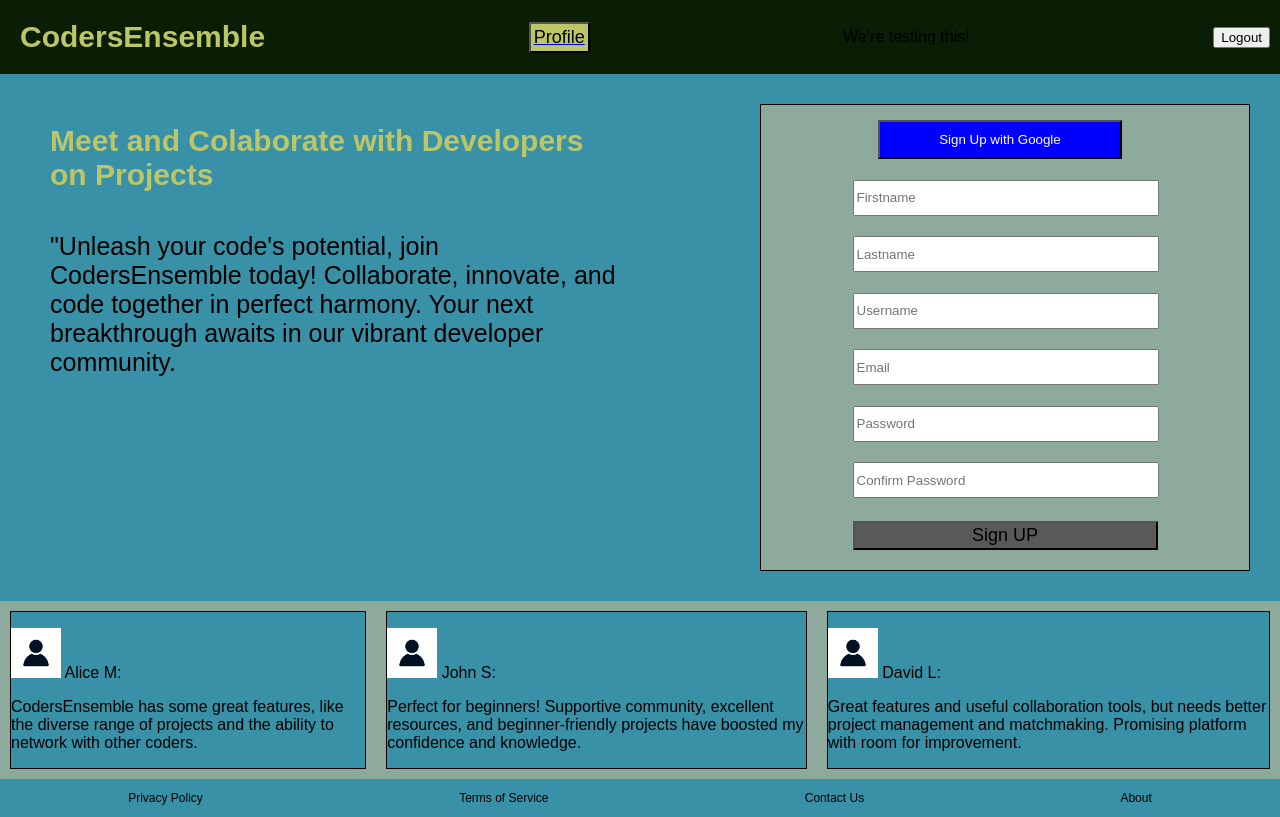
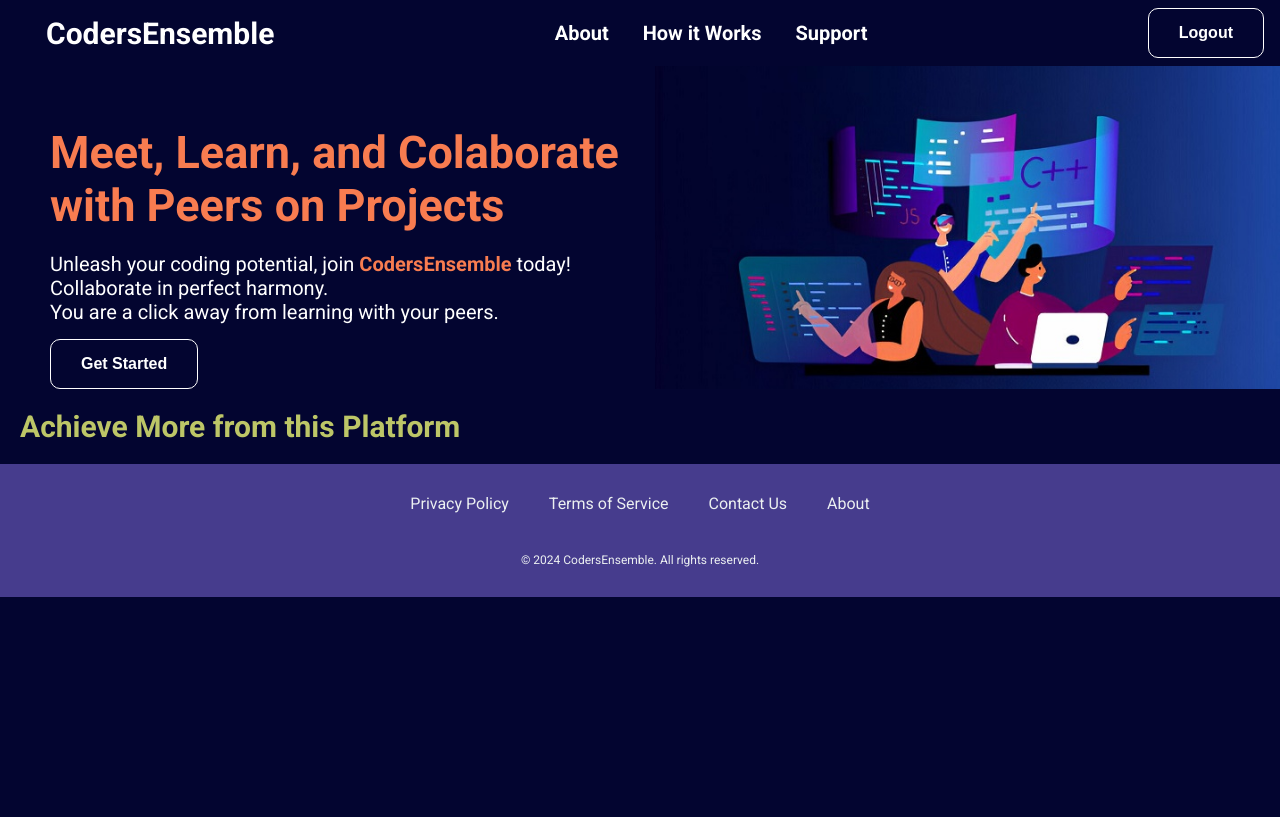
Before and after one commit to NdigirigiGichuhi/CodersEnsemble, a Flask app: page / in a window 1280 px wide. After the commit the page ends 597 px from the top, so only its background shows below. Run offline with Flask 3, Linux system fonts and the light colour scheme; the visitor is signed in with stand-in values (Sample User, id 1).

Commit message:
Updated frontend - landing page, login, register

```diff
--- a/app/static/css/styles.css
+++ b/app/static/css/styles.css
@@ -1,29 +1,238 @@
+
+/* Resetting CSS values*/
+* {
+    box-sizing: border-box;
+    margin: 0;
+    padding: 0;
+}
+
+/* Styling the body */
 body {
-    background-color: #3891A6;
-    font-family: Arial, Helvetica, sans-serif;
-    margin: 0;
+    background-color: #030530;
+    color: white;
+    font-family: "Roboto", sans-serif;
+    width: 100vw;
+    height: 100vh;
+}
+
+.red {
+    color: red;
+}
+
+
+/* Navbar and Header Styling */
+.header{
+    background-color: #030530;
+    color: #fffcff;
+    padding: 10px;
+    display: flex;
+    justify-content: space-between;
+    align-items: center;
+    margin: 0 auto;
+    padding: 8px 16px;
+}
+.navigation {
+    display: flex;
+    justify-content: space-around;
+}
+.navbar-links a{
+    text-decoration: none;
+    margin: 0 15px ;
+    font-size: 20px;
+    font-weight: bold;
+    color: #FFFFFF;
+}
+
+.navbar-links a:hover {
+    color: #F87C50;
+}
+
+
+.logo {
+    font-size: 30px;
+    font-weight: bold;
+    float: left;
+    padding-left: 30px;
+}
+
+.logo>a {
+    color: #080708;
+    text-decoration: none;
+    color: #FFFFFF;
+}
+
+.intro h2 {
+    color: #F87C50;
+    font-size: 1.875rem;
 }
 
 .navbar{
-    background-color: #091E05;
     border-top: 0;
     display: flex;
     justify-content: space-between;
     align-items: center;
 }
 
-button {
-    height: fit-content;
-    margin-right: 10px;
-
+.log-btn {
+    background-color: transparent;
+    border: 1px solid;
+    color: #FFFFFF;
+    padding: 15px 30px;
+    text-align: center;
+    text-decoration: none;
+    display: inline-block;
+    font-size: 16px;
+    font-weight: bold;
+    border-radius: 10px;
 }
 
-.container {
-    display: flex;
-    margin: 30px;
-    justify-content: space-between;
+.log-btn:hover {
+    color: black;
+    background-color: #F87C50;
 }
 
+.logo>a:hover {
+    color: #F87C50;
+}
+
+.hero-section {
+    display: flex;
+    flex-direction: row;
+    padding-left: 30px;
+}
+.hero-content {
+    width: 50%;
+}
+
+.hero-img {
+    background-image: url('../img/coders-ensemble-hero.jpg');
+    width: 50%;
+    background-size: cover;
+    background-position: center;
+    background-repeat: no-repeat;
+}
+
+.hero-img img {
+    max-height: 100vh;
+}
+
+.intro h2 {
+    font-size: 45px;
+    padding-top: 40px;
+    padding-bottom: 0;
+}
+
+.intro p {
+    font-size: 20px;
+    padding-left: 20px;
+}
+
+.hero-cta {
+    padding-left: 20px;
+    padding-top: 15px;
+}
+.cta-btn{
+    background-color: transparent;
+    border: 1px solid;
+    color: #FFFFFF;
+    padding: 15px 30px;
+    text-align: center;
+    text-decoration: none;
+    display: inline-block;
+    font-size: 16px;
+    font-weight: bold;
+    border-radius: 10px;
+}
+
+.cta-btn:hover {
+    background-color: #F87C50;
+    color: black;
+}
+
+.span {
+    color: #F87C50;
+    font-weight: bold;
+}
+
+/*Styling the Footer Section*/
+footer {
+    background-color: #463C8D;
+    color: #ecf0f1;
+    padding: 20px 0;
+    align-items: center;
+    display: flex;
+    flex-direction: column;
+}
+
+.footer-container {
+    display: flex;
+    justify-content: space-around;
+    flex-direction: row;
+    align-items: right;
+    padding: 0 20px;
+    bottom: 0;
+    max-width: 1200px;
+    margin: 0 auto;
+    flex-wrap: no-wrap;
+}
+
+.footer-container div {
+    margin: 10px 20px;
+}
+
+.footer-container a {
+    color: #ecf0f1;
+    text-decoration: none;
+    transition: color 0.3s;
+}
+
+.footer-container a:hover {
+    color:#F87C50;
+}
+
+.footer-bottom {
+    text-align: center;
+    padding: 10px 20px;
+    background-color: #463C8D;
+    margin-top: 20px;
+}
+
+.footer-bottom p {
+    margin: 0;
+}
+
+/* Services Section */
+.services {
+    display: flex;
+    justify-content: space-around;
+    align-items: center;
+}
+#coding-colab {
+    background-image: url('../img/coding.png');
+}
+
+
+
+.signup-container {
+    display: flex;
+    justify-content: space-between;
+    width: 80vw;
+    padding: 30px;
+    flex-direction: row;
+}
+
+#signup-image {
+    width: 50%;
+    background-image: url('../img/sign-up.jpg');
+    background-color: #0F70DA;
+    background-size: cover;
+    background-position: center;
+    background-repeat: no-repeat;
+}
+
+#signup-section h2 {
+    color:#F87C50;
+}
 .content {
     display: flex;
     flex-direction: column;
@@ -45,7 +254,7 @@ button {
 h2 {
     color: #BDC667;
     margin: 20px;
-    font-size: 30px;
+    font-size: 1.875rem;
 }
 
 h4 {
@@ -69,30 +278,8 @@ input[type="text"], input[type="email"], input[type="password"] {
     margin: 0;
 }
 
-.reviews {
-    background-color: #8DAA9D;
-    display: flex;
-}
 
-.review {
-    border: 1px solid;
-    margin: 10px;
-    background-color: #3891A6;
-}
 
-.review img {
-    width: 50px;
-    height: 50px;
-}
-
-.review p {
-    font-size: 16px;
-}
-
-footer {
-    display: flex;
-    justify-content: space-around;
-}
 
 footer p {
     font-size: 12px;
@@ -118,3 +305,8 @@ input[type="submit"] {
     display: block;
     padding: 3px;
 }
+
+
+#main-form {
+    display:inline;
+}
--- a/app/templates/landing.html
+++ b/app/templates/landing.html
@@ -3,30 +3,45 @@
 {% block title %}CodersEnsemble{% endblock title %}
 
 {% block main %}
-<div class="container">
-    <div class="content">
-        <h4>Meet and Colaborate with Developers on Projects</h4>
-        <p>"Unleash your code's potential, join CodersEnsemble today! Collaborate, innovate, and code together in
-            perfect harmony. Your next breakthrough awaits in our vibrant developer community.</p>
+<div class="hero-section">
+    <div class="hero-content">
+        <div class="intro">
+            <h2>Meet, Learn, and Colaborate with Peers on Projects</h2>
+            <p>Unleash your coding potential, join <span class="span">CodersEnsemble</span>  today! Collaborate in
+            perfect harmony. <br> You are a click away from learning with your peers.</p>
+        </div>
+        <div class="hero-cta">
+            <a href="{{ url_for('auth.sign_up')}}">
+                <button class="cta-btn">Get Started</button>
+            </a>
+        </div>
+    </div>
+    <div class="hero-img">
     </div>
 
-    <div class="signup">
-        <button>Sign Up with Google</button>
-        <form action="" method="POST">
-            {{ form.hidden_tag() }}
+</div>
+<section id="achieve">
+    <div class="section-header">
+        <h2>Achieve More from this Platform</h2>
+    </div>
+    <div class="services">
+        <div id="coding-colab">
+        </div>
+        <div id="learning">
 
-            <p>{{ form.firstname() }}</p>
-            <p>{{ form.lastname() }}</p>
-            <p>{{ form.username() }}</p>
-            <p>{{ form.email() }}</p>
-            <p>{{ form.password() }}</p>
-            <p>{{ form.confirm_pass() }}</p>
-            <p>{{ form.submit() }}</p>
+        </div>
+        <div class="forums">
 
-        </form>
+        </div>
     </div>
-</div>
 
+</section>
+
+
+
+<!--
+
+    <img src="{{ url_for('static', filename='img/sign-up.jpg') }}" alt="People collaborating concept">
 <div class="reviews">
     <div class="review">
         <p>
@@ -37,6 +52,8 @@
         <p>CodersEnsemble has some great features, like the diverse range of projects and the ability to network with
             other coders.</p>
     </div>
+
+
     <div class="review">
         <p>
             <span><img src="{{ url_for('static', filename='img/user.jpg') }}"></span>
@@ -53,12 +70,6 @@
         <p>Great features and useful collaboration tools, but needs better project management and matchmaking. Promising
             platform with room for improvement.</p>
     </div>
+-->
 </div>
-
-<footer>
-    <p>Privacy Policy</p>
-    <p>Terms of Service</p>
-    <p>Contact Us</p>
-    <p>About</p>
-</footer>
 {% endblock main %}
--- a/app/templates/main.html
+++ b/app/templates/main.html
@@ -1,31 +1,62 @@
 <!DOCTYPE html>
 <html lang="en">
+
 <head>
     <meta charset="UTF-8">
     <meta name="viewport" content="width=device-width, initial-scale=1.0">
     <link rel="stylesheet" href="{{ url_for('static', filename='css/styles.css') }}">
+    <link rel="preconnect" href="https://fonts.googleapis.com">
+    <link rel="preconnect" href="https://fonts.gstatic.com" crossorigin>
+    <!-- Favicon Link -->
+    <link rel="icon" type="image/png" href="{{ url_for('static', filename='/img/favicon.png')}}">
+    <!--Link to the Google Font - Roboto -->
+    <link
+        href="https://fonts.googleapis.com/css2?family=Roboto:ital,wght@0,100;0,300;0,400;0,500;0,700;0,900;1,100;1,300;1,400;1,500;1,700;1,900&display=swap"
+        rel="stylesheet">
     <title>{% block title %}{% endblock title %}</title>
 </head>
+
 <body>
-    <div>
-        <nav class="navbar">
-            <h2>CodersEnsemble</h2>
+    <div class="header">
+        <div class="logo">
+            <a href="{{ url_for("main.index") }}" id="logo">CodersEnsemble</a>
+        </div>
+        <div class="navigation">
+            <nav class="navbar-links">
+                    <a href="#">About</a>
+                    <a href="#">How it Works</a>
+                    <a href="#">Support</a>
+            </nav>
+        </div>
+        <div class="cta">
             {% if current_user.is_authenticated %}
-            <a href="{{ url_for('main.display_profile')}}">
-                <button class="btn">Profile</button>
-            </a>
-            {% endif %}
-            <p>We're testing this!</p>
-            {% if current_user.is_authenticated %}
-                <form action="{{ url_for('auth.logout') }}" method="POST" style="display:inline;">
-                    <button type="submit" class="logout">Logout</button>
+                <form id="main-form" action="{{ url_for('auth.logout') }}" method="POST"">
+                    <button type="submit" class="log-btn">Logout</button>
                 </form>
             {% else %}
-               <a href="{{ url_for('auth.login') }}">
-                    <button class="login">Login</button>
-               </a>
+                <a href="{{ url_for('auth.login') }}">
+                    <button class="log-btn">Login</button>
+                </a>
             {% endif %}
-        </nav>
+        </div>
+
+
+
+
+
+
+
+        <!-- to tranfer elsewhere
+                {% if current_user.is_authenticated %}
+                <a href="{{ url_for('main.display_profile')}}">
+                    <button class="btn">Profile</button>
+                </a>
+                {% endif %}
+            -->
+
+
+            </nav>
+        </div>
     </div>
 
 
@@ -35,4 +66,29 @@
     {% endblock script%}
 
 </body>
+<footer>
+    <div class="footer-container">
+        <div class="privacy-policy">
+            <a href="">Privacy Policy</a>
+        </div>
+        <div class="tos">
+            <a href="">Terms of Service</a>
+        </div>
+        <div class="contact">
+            <a href="">Contact Us</a>
+        </div>
+        <div class="about">
+            <a href="">About</a>
+        </div>
+    </div>
+    <div class="footer-bottom">
+        <p>&copy; 2024 CodersEnsemble. All rights reserved.</p>
+    </div>
+</footer>
+<div class="footer">
+
+
+
+
+</div>
 </html>
--- a/app/views/auth.py
+++ b/app/views/auth.py
@@ -10,8 +10,8 @@ import bcrypt
 auth_bp = Blueprint('auth', __name__)
 
 
-@auth_bp.route('/', methods=['POST', 'GET'])
-def index():
+@auth_bp.route('/sign-up', methods=['POST', 'GET'])
+def sign_up():
     form = SignUpForm()
 
     if form.validate_on_submit():
@@ -32,8 +32,9 @@ def index():
             db.session.rollback()
             flash('An error occurred: {}'.format(e))
             print(e)
-            return redirect(url_for('auth.index'))
-    return render_template('landing.html', form=form)
+            return redirect(url_for('auth.sign_up'))
+
+    return render_template('auth/register.html', form=form)
 
 @auth_bp.route('/login', methods=['POST', 'GET'])
 def login():
--- a/app/views/main.py
+++ b/app/views/main.py
@@ -9,10 +9,16 @@ from datetime import datetime
 main_bp = Blueprint('main', __name__)
 
 
+@main_bp.route('/', methods=['GET'])
+def index():
+    return render_template('landing.html')
+
+
 @main_bp.route('/profile', methods=['GET'])
 @login_required
 def display_profile():
     return render_template('user/profile.html')
+
 
 @main_bp.route('/edit-profile', methods=['POST', 'GET'])
 def update_profile():
@@ -39,6 +45,7 @@ def update_profile():
 
 
 @main_bp.route('/post', methods=['POST', 'GET'])
+@login_required
 def post():
     form = PostForm()
 
@@ -53,6 +60,7 @@ def post():
 
 
 @main_bp.route('/editpost/<int:id>', methods=['POST', 'GET'])
+@login_required
 def edit_post(id):
     form = EditPostForm()
 
```
Also changed, not shown: app/templates/auth/register.html (added, +61 -0 lines), app/static/img/coders-ensemble-hero.jpg (added), app/static/img/coders-ensemble-hero.png (added), app/static/img/coding.png (added), app/static/img/favicon.png (added), app/static/img/sign-up.jpg (added), database.db, 3 other files.
